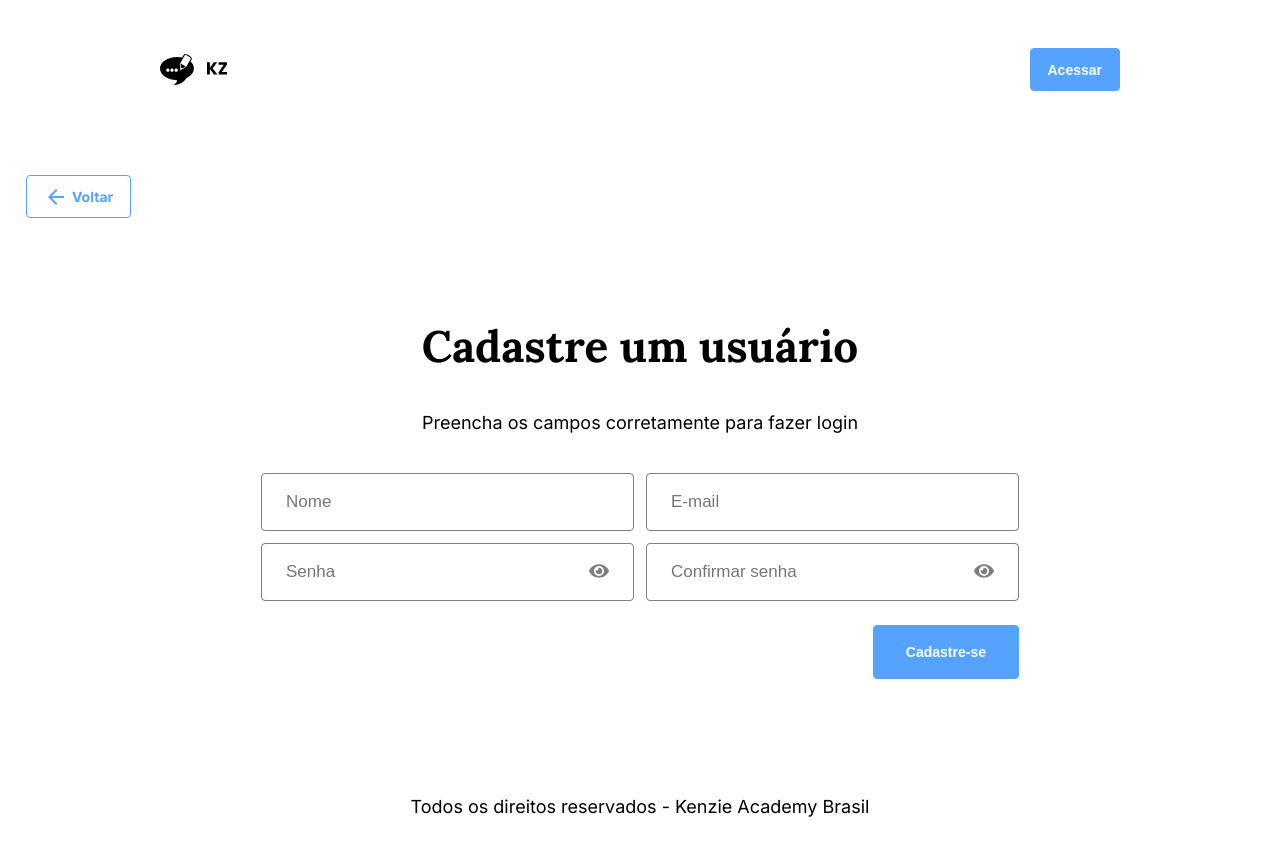
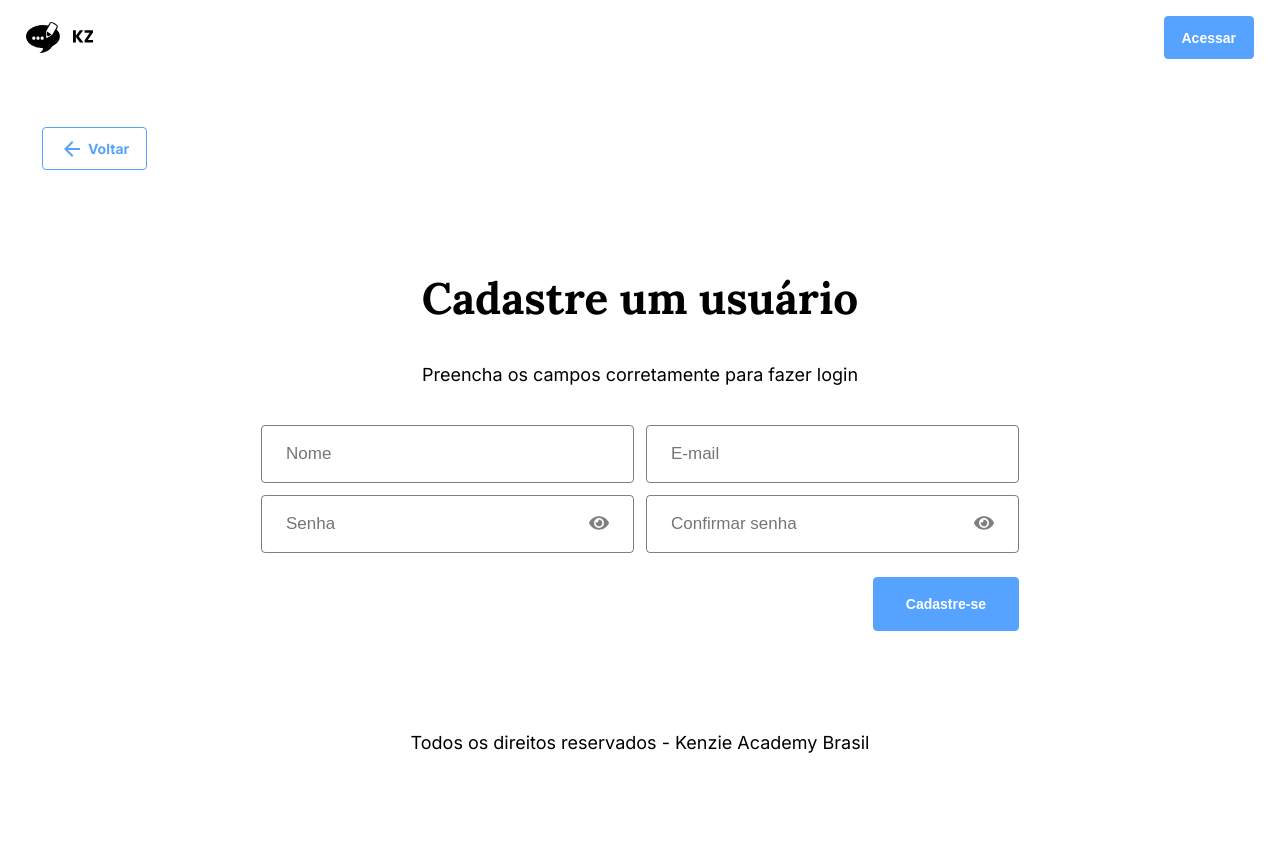
Before and after one commit to Kenzie-Academy-Brasil-Developers/kenzie-feed-entrega-grupo-4, a React (Vite) app: page /register in a window 1280 px wide. Shown: the top 856 px of the page. After the commit the page ends 800 px from the top, so only its background shows below. Built offline with nearby package versions, Linux system fonts and the light colour scheme; no server answers.

Commit message:
fix: DefaultTempate

```diff
--- a/src/components/DefaultTemplate/index.jsx
+++ b/src/components/DefaultTemplate/index.jsx
@@ -5,7 +5,7 @@ export const DefaultTemplate = ({ children }) => {
   return (
     <>
       <Header />
-      {children}
+      <main className="container">{children}</main>
       <Footer />
     </>
   );
--- a/src/components/Footer/style.module.scss
+++ b/src/components/Footer/style.module.scss
@@ -1,4 +1,3 @@
 .footer {
   text-align: center;
-  padding: 2rem;
 }
--- a/src/components/Header/style.module.scss
+++ b/src/components/Header/style.module.scss
@@ -1,7 +1,6 @@
 .headerBox {
   display: flex;
   justify-content: space-between;
-  padding: 2rem 0;
 
   img {
     cursor: pointer;
--- a/src/pages/AllPostsPage/index.jsx
+++ b/src/pages/AllPostsPage/index.jsx
@@ -6,6 +6,7 @@ import { PostsContext } from "../../providers/PostsContext";
 import { PostCard } from "../../components/PostList/PostCard";
 import { produce } from "immer";
 import { PostList } from "../../components/PostList";
+import { DefaultTemplate } from "../../components/DefaultTemplate";
 
 export const AllPostsPage = () => {
   const { postList } = useContext(PostsContext);
@@ -17,19 +18,15 @@ export const AllPostsPage = () => {
   });
 
   return (
-    <>
-      <div className="container">
-        <Header />
-        <main className={style.mainPost}>
+    <DefaultTemplate>
+      <div className={style.mainPost}>
         <div>
           <h1 className="title-2">Todas as notícias</h1>
         </div>
         <div>
           <PostList postList={postListReversed} />
         </div>
-        </main>
-        <Footer />
       </div>
-    </>
+    </DefaultTemplate>
   );
 };
--- a/src/pages/ErrorPage/index.jsx
+++ b/src/pages/ErrorPage/index.jsx
@@ -11,7 +11,7 @@ export const ErrorPage = () => {
         <div className={styles.container}>
           <h1 className={styles.errorGif}>
             <span>4</span>
-            <img src={LogoError} alt="" />
+            <img onClick={() => navigate("/")} src={LogoError} alt="" />
             <span>4</span>
           </h1>
           <p>Página não encontrada</p>
--- a/src/pages/ErrorPage/style.module.scss
+++ b/src/pages/ErrorPage/style.module.scss
@@ -20,6 +20,7 @@
       font-size: clamp(100px, 40vw, 300px);
 
       img {
+        cursor: pointer;
         width: clamp(100px, 40vw, 300px);
       }
     }
--- a/src/pages/HomePage/index.jsx
+++ b/src/pages/HomePage/index.jsx
@@ -7,6 +7,7 @@ import { produce } from "immer";
 import { useContext } from "react";
 import { PostsContext } from "../../providers/PostsContext";
 import { PostList } from "../../components/PostList";
+import { DefaultTemplate } from "../../components/DefaultTemplate";
 
 export const HomePage = () => {
   const navigate = useNavigate();
@@ -19,10 +20,7 @@ export const HomePage = () => {
     draftPostList.reverse();
   });
   return (
-    <>
-      <Header />
-      <main>
-        <div className="container">
+    <DefaultTemplate>
       <section>
         <div className={styles.welcomeFeedText}>
           <span className="paragraph small bold">KENZIE FEED</span>
@@ -40,18 +38,12 @@ export const HomePage = () => {
       <section className={styles.feedNewsPosts}>
         <div className={styles.viewAll}>
           <h2 className="title two">Últimas notícias</h2>
-              <button
-                className="btn-small"
-                onClick={() => navigate("/allPosts")}
-              >
+          <button className="btn-small" onClick={() => navigate("/allPosts")}>
             Ver tudo
           </button>
         </div>
         <PostList postList={postListReversed} />
       </section>
-        </div>
-      </main>
-      <Footer />
-    </>
+    </DefaultTemplate>
   );
 };
--- a/src/pages/HomePage/style.module.scss
+++ b/src/pages/HomePage/style.module.scss
@@ -38,7 +38,7 @@
     align-items: center;
     justify-content: space-between;
 
-    @media(max-width: 387px){
+    @media (max-width: 387px) {
       flex-direction: column;
       gap: 10px;
     }
--- a/src/pages/LoginPage/index.jsx
+++ b/src/pages/LoginPage/index.jsx
@@ -1,13 +1,13 @@
 import banner from "../../assets/Banner.jpeg";
+import { DefaultTemplate } from "../../components/DefaultTemplate";
 import { LoginForm } from "../../components/Forms/LoginForm";
 import { Header } from "../../components/Header";
 import styles from "./style.module.scss";
 
 export const LoginPage = () => {
   return (
-    <>
-      <Header />
-      <main className={styles.main__login}>
+    <DefaultTemplate>
+      <div className={styles.main__login}>
         <div className="container">
           <section className={styles.sectionLogin__container}>
             <figure className={styles.bannerLogin__container}>
@@ -22,7 +22,7 @@ export const LoginPage = () => {
             </div>
           </section>
         </div>
-      </main>
-    </>
+      </div>
+    </DefaultTemplate>
   );
 };
--- a/src/pages/LoginPage/style.module.scss
+++ b/src/pages/LoginPage/style.module.scss
@@ -1,8 +1,3 @@
-header {
-  margin: 0 auto;
-  width: clamp(20%, 75vw, 100%);
-}
-
 .sectionLogin__container {
   margin: 0 auto;
   display: flex;
--- a/src/pages/RegisterPage/index.jsx
+++ b/src/pages/RegisterPage/index.jsx
@@ -8,7 +8,7 @@ import styles from "./style.module.scss";
 export const RegisterPage = () => {
   return (
     <DefaultTemplate>
-      <main className={styles.main}>
+      <div className={styles.main}>
         <div className="container">
           <div className={styles.containerBox}>
             <Link to={"/loginPage"} className="btn-outline icon">
@@ -28,7 +28,7 @@ export const RegisterPage = () => {
             </section>
           </div>
         </div>
-      </main>
+      </div>
     </DefaultTemplate>
   );
 };
--- a/src/pages/ViewPost/index.jsx
+++ b/src/pages/ViewPost/index.jsx
@@ -25,18 +25,13 @@ export const ViewPost = () => {
 
   return (
     <DefaultTemplate>
-      <main className="container">
       <section className={styles.contents}>
         <div className={styles.viewPost}>
           <div className={styles.postTitle}>
             <span className="paragraph">Por:{currentPost?.owner}</span>
             <h1 className="title two textCenter">{currentPost?.title}</h1>
           </div>
-            <img
-              className={styles.bannerPost}
-              src={currentPost?.image}
-              alt=""
-            />
+          <img className={styles.bannerPost} src={currentPost?.image} alt="" />
           <div className={styles.like}>
             {like ? (
               <AiOutlineHeart
@@ -52,17 +47,11 @@ export const ViewPost = () => {
               />
             )}
             {like ? (
-                <span
-                  className="paragraph small"
-                  onClick={() => setLike(!like)}
-                >
+              <span className="paragraph small" onClick={() => setLike(!like)}>
                 Seja o primeiro a curtir este post{" "}
               </span>
             ) : (
-                <span
-                  className="paragraph small"
-                  onClick={() => setLike(!like)}
-                >
+              <span className="paragraph small" onClick={() => setLike(!like)}>
                 {countLike} Curtida
               </span>
             )}
@@ -77,7 +66,6 @@ export const ViewPost = () => {
         </div>
         <PostList postList={postList} />
       </section>
-      </main>
     </DefaultTemplate>
   );
 };
```
Lines whose indentation alone changed are shown as unchanged.
